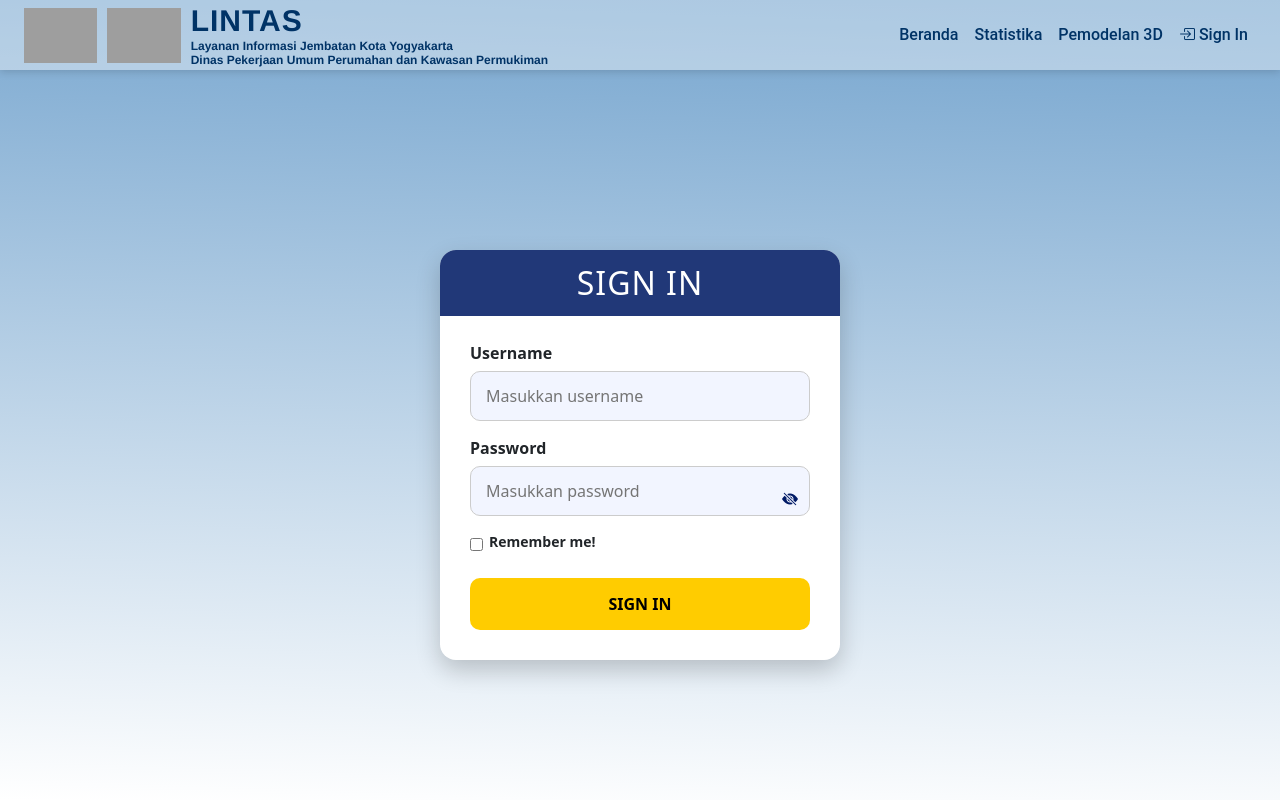
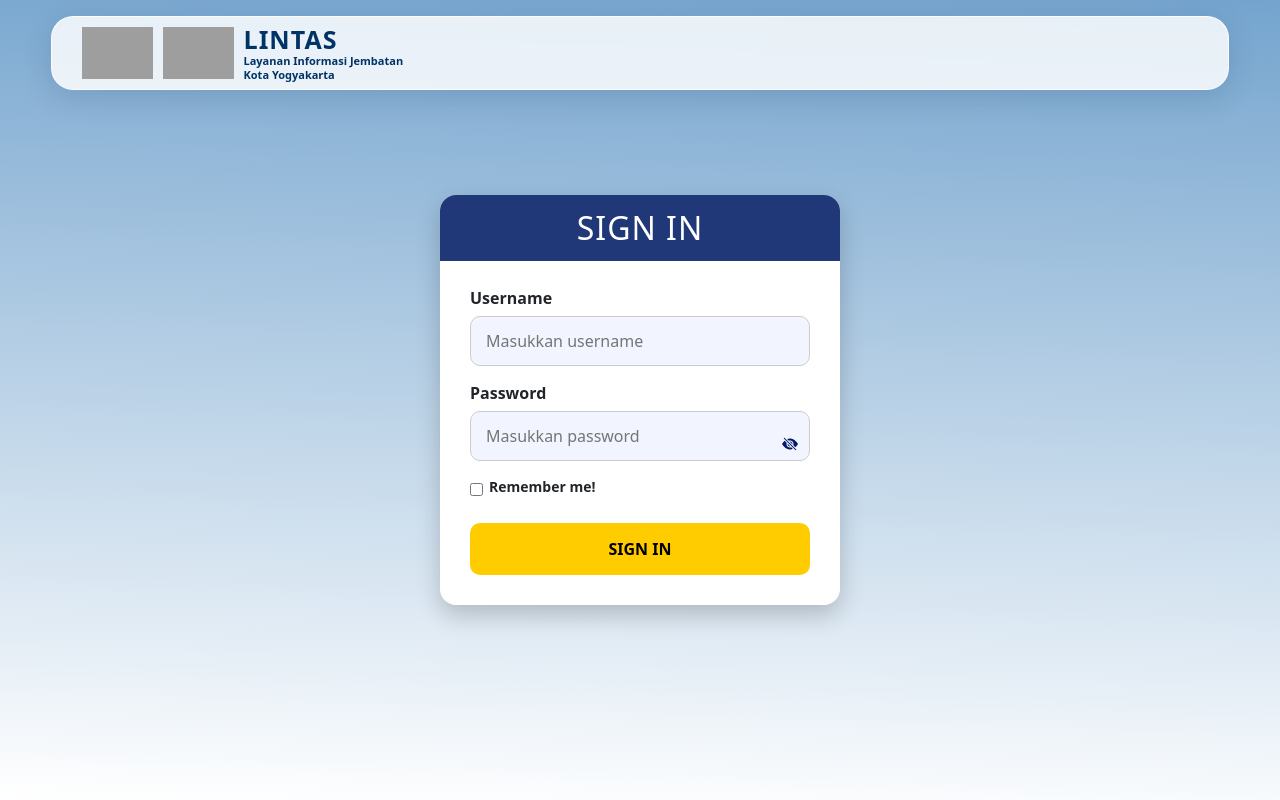
Before and after one commit to kusumarumy/lintas.dpupkpyk, a PHP site: page /backend/auth/signin.php in a window 1280 px wide. Run offline with PHP 8.4, Linux system fonts and the light colour scheme; grey boxes are pictures that could not be loaded.

Commit message:
Update header.php

```diff
--- a/partials/header.php
+++ b/partials/header.php
@@ -1,176 +1,232 @@
+
 <?php
 if (session_status() === PHP_SESSION_NONE) {
     session_start();
 }
+
+$isUser = isset($_SESSION['user']);
 ?>
-  <header class="header d-flex align-items-center justify-content-between px-4">
-  <div class="logo-group d-flex align-items-center">
-    <img src="/assets/jogja.png" alt="Logo Jogja">
-    <img src="/assets/logo.png" alt="Logo DPUPKP">
-    <div class="title-text">
-      <h1>LINTAS</h1>
-      <h2>Layanan Informasi Jembatan Kota Yogyakarta</h2>
-      <h3>Dinas Pekerjaan Umum Perumahan dan Kawasan Permukiman</h3>
-    </div>
-  </div>
-  <nav class="navbar navbar-expand-lg navbar-dark">
-    <button class="navbar-toggler" type="button" data-bs-toggle="collapse" data-bs-target="#navbarNav" aria-controls="navbarNav" aria-expanded="false" aria-label="Toggle navigation">
-      <span class="navbar-toggler-icon"></span>
-    </button>
-    <div class="collapse navbar-collapse justify-content-end" id="navbarNav">
-      <ul class="navbar-nav">
-        <li class="nav-item"><a class="nav-link" href="/index.php">Beranda</a></li>
-        <?php if(isset($_SESSION['user'])): ?>
-    <li class="nav-item"><a class="nav-link" href="/frontend/statistika.php">Statistika</a></li>
-  <?php else: ?>
-    <li class="nav-item">
-      <a class="nav-link" href="#" data-bs-toggle="modal" data-bs-target="#signinModal">
-        Statistika
-      </a>
-    </li>
-  <?php endif; ?>
-
-        <?php if(isset($_SESSION['user'])): ?>
-    <li class="nav-item"><a class="nav-link" href="/frontend/detail_jembatan.php">Pemodelan 3D</a></li>
-  <?php else: ?>
-    <li class="nav-item">
-      <a class="nav-link" href="#" data-bs-toggle="modal" data-bs-target="#signinModal">
-        Pemodelan 3D
-      </a>
-    </li>
-<?php endif; ?>
-
-  <?php if(isset($_SESSION['user'])): ?>
-    <li class="nav-item"><a class="nav-link" href="/backend/auth/signout.php">Sign Out</a></li>
-  <?php else: ?>
-    <li class="nav-item">
-      <a class="nav-link" href="/backend/auth/signin.php">
-        <i class="bi bi-box-arrow-in-right"></i> Sign In
-      </a>
-    </li>
-  <?php endif; ?>
-</ul>
-    </div>
-  </nav>
-</header>
-<?php if(!isset($_SESSION['user'])): ?>
-<div class="modal fade" id="signinModal" tabindex="-1" aria-labelledby="signinModalLabel" aria-hidden="true">
-  <div class="modal-dialog modal-dialog-centered">
-    <div class="modal-content">
-      <div class="modal-header" style="background-color:#f2b705;">
-        <h5 class="modal-title" id="signinModalLabel" style="color: #fff; font-weight: bold">
-          <i class="bi bi-info-circle-fill"></i> Informasi
-        </h5>
-        <button type="button" class="btn-close" data-bs-dismiss="modal" aria-label="Tutup"></button>
-      </div>
-      <div class="modal-body text-center">
-        <p style="font-size: 18px;">Silahkan Anda <b>Sign In</b> untuk mengakses fitur ini.</p>
-      </div>
-      <div class="modal-footer justify-content-center">
-        <a href="/backend/auth/signin.php?redirect=<?php echo $_SERVER['REQUEST_URI']; ?>" class="btn btn-primary">
-          <i class="bi bi-box-arrow-in-right"></i> Sign In
-        </a>
-      </div>
-    </div>
-  </div>
-</div>
-<?php endif; ?>
 
 <link href="https://cdn.jsdelivr.net/npm/bootstrap@5.3.0/dist/css/bootstrap.min.css" rel="stylesheet">
 <link rel="stylesheet" href="https://cdn.jsdelivr.net/npm/bootstrap-icons@1.11.3/font/bootstrap-icons.min.css">
 
+<header class="lintas-header">
+    <a href="/index.php" class="header-brand">
+        <img src="/assets/jogja.png" alt="Logo Pemerintah Kota Yogyakarta">
+        <img src="/assets/logo.png" alt="Logo DPUPKP">
+
+        <div class="header-brand-text">
+            <h1>LINTAS</h1>
+            <p>Layanan Informasi Jembatan<br>Kota Yogyakarta</p>
+        </div>
+    </a>
+
+    <button class="mobile-toggle" type="button"
+            data-bs-toggle="collapse"
+            data-bs-target="#lintasNavigation"
+            aria-label="Buka navigasi">
+        <i class="bi bi-list"></i>
+    </button>
+
+    <nav class="lintas-navigation collapse" id="lintasNavigation">
+        <a href="/index.php" class="nav-link-custom active">
+            <i class="bi bi-house-door-fill"></i>
+            <span>Beranda</span>
+        </a>
+
+        <?php if ($isUser): ?>
+            <a href="/frontend/statistika.php" class="nav-link-custom">
+                <i class="bi bi-bar-chart-line-fill"></i>
+                <span>Statistika</span>
+            </a>
+
+            <a href="/frontend/persebaran.php" class="nav-link-custom">
+                <i class="bi bi-layers-fill"></i>
+                <span>Persebaran</span>
+            </a>
+
+            <a href="/frontend/detail_jembatan.php" class="nav-link-custom">
+                <i class="bi bi-box"></i>
+                <span>Pemodelan 3D</span>
+            </a>
+
+            <a href="/backend/auth/signout.php" class="nav-link-custom">
+                <i class="bi bi-box-arrow-right"></i>
+                <span>Sign Out</span>
+            </a>
+        <?php else: ?>
+            <a href="#" class="nav-link-custom"
+               data-bs-toggle="modal" data-bs-target="#signinModal">
+                <i class="bi bi-bar-chart-line-fill"></i>
+                <span>Statistika</span>
+            </a>
+
+            <a href="#" class="nav-link-custom"
+               data-bs-toggle="modal" data-bs-target="#signinModal">
+                <i class="bi bi-layers-fill"></i>
+                <span>Persebaran</span>
+            </a>
+
+            <a href="#" class="nav-link-custom"
+               data-bs-toggle="modal" data-bs-target="#signinModal">
+                <i class="bi bi-box"></i>
+                <span>Pemodelan 3D</span>
+            </a>
+        <?php endif; ?>
+    </nav>
+</header>
+
 <style>
-  :root {
-    --primary: #003366;
-    --accent: #ffc20e;
-    --font-main: 'Roboto', 'Inter', sans-serif;
-  }
-body {
-  padding-top: 110px !important;
-}
-  .header {
-    color: var(--primary);
+.lintas-header {
     position: fixed;
-    top: 0;
-    left: 0;
-    right: 0;
-    height: 70px;
-    z-index: 1000;
-    box-shadow: 0 2px 8px rgba(0, 0, 0, 0.15);
-    font-family: var(--font-main);
-    background-color: rgba(255, 255, 255, 0.4);
+    top: 16px;
+    left: 4%;
+    width: 92%;
+    height: 74px;
+    z-index: 10000;
+
+    display: flex;
+    align-items: center;
+    justify-content: space-between;
+
+    padding: 8px 30px;
+
+    background: rgba(255,255,255,.83);
+    backdrop-filter: blur(18px);
+    -webkit-backdrop-filter: blur(18px);
+
+    border: 1px solid rgba(255,255,255,.8);
+    border-radius: 22px;
+
+    box-shadow: 0 8px 30px rgba(0,35,75,.14);
 }
 
-  .logo-group img {
-    height: 55px;
-    margin-right: 10px;
+.header-brand {
+    display: flex;
+    align-items: center;
+    gap: 10px;
+    text-decoration: none;
+    min-width: 0;
 }
 
-  .title-text h1 {
-    font-size: 30px;
-    font-weight: 700;
-    margin: 0;
-    letter-spacing: 1px;
-    font-family: 'Franklin Gothic Medium', 'Arial Narrow', Arial, sans-serif;
+.header-brand img {
+    height: 53px;
+    width: auto;
+    object-fit: contain;
 }
 
-  .title-text h2,
-  .title-text h3 {
-    font-size: 12px;
-    color: var(--primary);
-    font-weight: bold;
+.header-brand-text h1 {
+    color: #003366;
+    font-size: 25px;
+    font-weight: 900;
+    letter-spacing: 1px;
     margin: 0;
-    font-family: 'Franklin Gothic Medium', 'Arial Narrow', Arial, sans-serif;
 }
 
-  .navbar-nav .nav-link {
-    color: var(--primary) !important;
-    font-weight: 500;
-    padding: 0 12px;
+.header-brand-text p {
+    color: #003366;
+    font-size: 11px;
+    font-weight: 700;
+    line-height: 1.25;
+    margin: 0;
 }
 
-  .navbar-nav .nav-link:hover,
-  .navbar-nav .nav-link:focus {
-    color: var(--accent) !important;
+.lintas-navigation {
+    display: flex;
+    align-items: center;
+    gap: 18px;
 }
 
-  .dropdown-menu {
-    background-color: rgba(255, 255, 255, 0.4);
-    border-radius: 6px;
-    border: none;
-    box-shadow: 0 3px 8px rgba(0, 0, 0, 0.2);
+.nav-link-custom {
+    position: relative;
+    min-width: 100px;
+    padding: 9px 8px;
+    display: flex;
+    flex-direction: column;
+    align-items: center;
+    gap: 4px;
+
+    color: #003366;
+    font-size: 13px;
+    font-weight: 700;
+    text-decoration: none;
+    transition: .3s ease;
 }
 
-.dropdown-item {
-    color: var(--primary);
+.nav-link-custom i {
+    font-size: 22px;
 }
 
-  .dropdown-item:hover {
-    background-color: var(--accent);
-    color: var(--primary);
-    font-weight: 600;
+.nav-link-custom:hover {
+    color: #e9a900;
+    transform: translateY(-2px);
 }
 
-  @media (max-width: 992px) {
-    .header {
+.nav-link-custom.active::after {
+    content: "";
+    position: absolute;
+    bottom: -8px;
+    width: 65%;
+    height: 4px;
+    background: #f2b705;
+    border-radius: 5px;
+}
+
+.mobile-toggle {
+    display: none;
+    border: 0;
+    background: transparent;
+    color: #003366;
+    font-size: 28px;
+}
+
+@media(max-width: 992px) {
+    .lintas-header {
+        left: 3%;
+        width: 94%;
+        height: auto;
+        min-height: 68px;
+        padding: 8px 16px;
         flex-wrap: wrap;
-      height: auto;
-      text-align: center;
+    }
+
+    .header-brand img {
+        height: 43px;
+    }
+
+    .header-brand-text h1 {
+        font-size: 21px;
+    }
+
+    .header-brand-text p {
+        font-size: 9px;
+    }
+
+    .mobile-toggle {
+        display: block;
+    }
+
+    .lintas-navigation {
+        display: none;
+        width: 100%;
+        padding: 15px 0 8px;
+        flex-direction: column;
+        gap: 5px;
+    }
+
+    .lintas-navigation.show {
+        display: flex;
+    }
+
+    .nav-link-custom {
+        flex-direction: row;
+        justify-content: center;
+        width: 100%;
         padding: 10px;
     }
 
-    .navbar-collapse {
-      width: 100%;
-    }
-
-    .navbar-nav {
-      flex-direction: column;
-      align-items: center;
-      padding: 10px 0;
-    }
-
-    .nav-link {
-      color: white !important;
+    .nav-link-custom.active::after {
+        display: none;
     }
 }
 </style>
```
Lines whose indentation alone changed are shown as unchanged.
